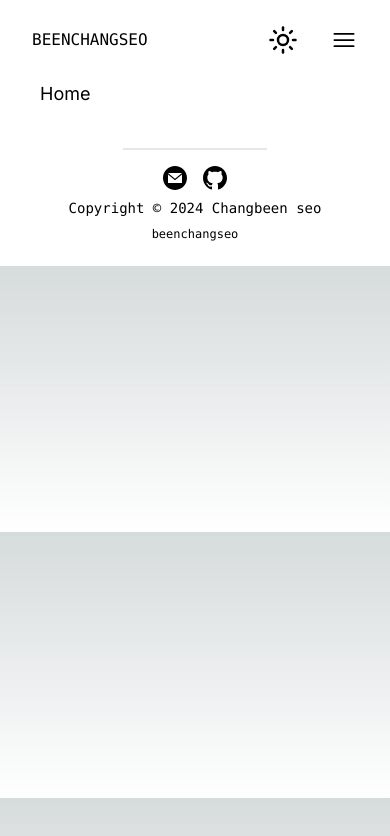
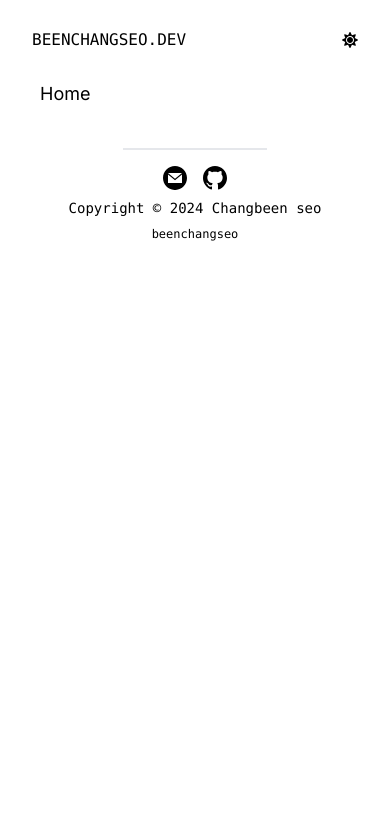
Before and after one commit to beenchangseo/beenchangseo.github.io, a Next.js app: page / in a window 390 px wide. Shown: the top 836 px of the page. Built offline with nearby package versions, Linux system fonts and the light colour scheme.

Commit message:
dark mode 추가

```diff
--- a/package.json
+++ b/package.json
@@ -12,8 +12,10 @@
   },
   "dependencies": {
     "next": "14.1.0",
+    "next-themes": "^0.2.1",
     "react": "^18",
-    "react-dom": "^18"
+    "react-dom": "^18",
+    "react-icons": "^5.0.1"
   },
   "devDependencies": {
     "@types/node": "^20",
--- a/src/app/globals.css
+++ b/src/app/globals.css
@@ -2,7 +2,7 @@
 @tailwind components;
 @tailwind utilities;
 
-:root {
+/* :root {
   --foreground-rgb: 0, 0, 0;
   --background-start-rgb: 214, 219, 220;
   --background-end-rgb: 255, 255, 255;
@@ -30,4 +30,4 @@ body {
   .text-balance {
     text-wrap: balance;
   }
-}
+} */
--- a/src/app/layout.tsx
+++ b/src/app/layout.tsx
@@ -1,6 +1,7 @@
 import type {Metadata} from 'next';
 import {Inter} from 'next/font/google';
 import './globals.css';
+import Providers from '../components/mode/Provider';
 import Layout from '@/components/Layout';
 
 const inter = Inter({subsets: ['latin']});
@@ -16,9 +17,11 @@ export default function RootLayout({
     children: React.ReactNode;
 }>) {
     return (
-        <html lang="en">
-            <body className={inter.className}>
-                <Layout>{children}</Layout>
+        <html lang="en" className={`transition duration-300 ${inter.className}`}>
+            <body /* className={inter.className} */>
+                <Providers>
+                    <Layout>{children}</Layout>
+                </Providers>
             </body>
         </html>
     );
--- a/src/components/Header.tsx
+++ b/src/components/Header.tsx
@@ -1,24 +1,13 @@
 'use client';
 import {useEffect, useRef, useState} from 'react';
 import Nav from './Nav';
-import Image from 'next/image';
-import Head from 'next/head';
 import Link from 'next/link';
-
-type Theme = null | 'dark' | 'light';
+import DarkModeButton from './mode/DarkMode';
 
 export default function Header() {
     const headerRef = useRef<HTMLElement>(null);
     const toggleRef = useRef<HTMLDivElement>(null);
     const [onToggle, setOnToggle] = useState<boolean>(false);
-    const [theme, setTheme] = useState<Theme>(null);
-
-    const handleTheme = () => {
-        const newTheme = theme === 'dark' ? 'light' : 'dark';
-        setTheme(newTheme);
-        window.localStorage.setItem('theme', newTheme);
-        document.body.className = newTheme;
-    };
 
     const handleScroll = () => {
         if (window.scrollY > 0) {
@@ -36,7 +25,6 @@ export default function Header() {
 
     useEffect(() => {
         window.addEventListener('scroll', handleScroll);
-        setTheme(document.body.className as Theme);
         return () => {
             window.removeEventListener('scroll', handleScroll);
         };
@@ -44,65 +32,18 @@ export default function Header() {
 
     return (
         <>
-            <Head>
-                <title>Maintain Hoon</title>
-            </Head>
             <header
                 ref={headerRef}
                 className="sticky top-0 left-0 w-full z-10 h-20 font-mono transition duration-500 bg-white dark:bg-[#111111]"
             >
-                <div className="text-black max-w-screen-md h-20 flex flex-nowrap items-center justify-between m-auto px-8">
+                <div className="max-w-screen-md h-20 flex flex-nowrap items-center justify-between m-auto px-8">
                     <Link href="/">
-                        {theme === 'dark' ? (
-                            <h1 className="text-white">BEENCHANGSEO</h1>
-                        ) : (
-                            <h1 className="text-balck">BEENCHANGSEO</h1>
-                        )}
-                        {/* TODO: 로고 만들어서 코드 수정하기 */}
-                        {/* {theme === 'dark' ? (
-                            <Image
-                                src="/images/logo_dark_mode.png"
-                                alt="profile"
-                                width={180}
-                                height={30}
-                            />
-                        ) : (
-                            <Image
-                                src="/images/logo_light_mode.png"
-                                alt="profile"
-                                width={180}
-                                height={30}
-                            />
-                        )} */}
+                        <h1>BEENCHANGSEO.DEV</h1>
                     </Link>
+
                     <div className="flex flex-nowrap gap-8 items-center">
-                        {/* Main logo 영역 */}
-                        <button type="button" className="m-0 p-0" onClick={handleTheme}>
-                            {theme === 'dark' ? (
-                                <Image src="/svg/moon.svg" alt="dark mode" width={30} height={30} />
-                            ) : (
-                                <Image src="/svg/sun.svg" alt="light mode" width={30} height={30} />
-                            )}
-                        </button>
+                        <DarkModeButton />
 
-                        {/* 토글 영역 */}
-                        <button type="button" className="m-0 p-0 sm:hidden" onClick={handleToggle}>
-                            <svg
-                                xmlns="http://www.w3.org/2000/svg"
-                                viewBox="0 0 24 24"
-                                strokeWidth={1.5}
-                                stroke="currentColor"
-                                className="w-7 h-7 transition duration-500 stroke-black dark:stroke-white"
-                            >
-                                <path
-                                    strokeLinecap="round"
-                                    strokeLinejoin="round"
-                                    d="M3.75 6.75h16.5M3.75 12h16.5m-16.5 5.25h16.5"
-                                />
-                            </svg>
-                        </button>
-
-                        {/* 메뉴 영역 */}
                         <div className="flex-nowrap items-center justify-center gap-5 text-center hidden sm:flex">
                             <Nav type="normal" />
                         </div>
--- /dev/null
+++ b/src/components/mode/DarkMode.tsx
@@ -0,0 +1,28 @@
+'use client';
+import {useState, useEffect} from 'react';
+import {useTheme} from 'next-themes';
+import {FaMoon, FaSun} from 'react-icons/fa';
+
+const DarkModeButton = () => {
+    const [mounted, setMounted] = useState(false);
+    const {theme, setTheme} = useTheme();
+
+    useEffect(() => {
+        setMounted(true);
+    }, []);
+
+    if (!mounted) {
+        return null;
+    }
+
+    return (
+        <button
+            className="m-0 p-0"
+            onClick={(e) => (theme === 'dark' ? setTheme('light') : setTheme('dark'))}
+        >
+            {theme === 'dark' ? <FaMoon /> : <FaSun />}
+        </button>
+    );
+};
+
+export default DarkModeButton;
--- /dev/null
+++ b/src/components/mode/Provider.tsx
@@ -0,0 +1,28 @@
+'use client';
+
+import {ThemeProvider} from 'next-themes';
+import {useState, useEffect} from 'react';
+
+type Props = {
+    children: string | React.JSX.Element | React.JSX.Element[];
+};
+
+const Provider = ({children}: Props) => {
+    const [mounted, setMounted] = useState<boolean>(false);
+
+    useEffect(() => {
+        setMounted(true);
+    }, []);
+
+    if (!mounted) {
+        return <>{children}</>;
+    }
+
+    return (
+        <ThemeProvider enableSystem={true} attribute="class">
+            {children}
+        </ThemeProvider>
+    );
+};
+
+export default Provider;
--- a/tailwind.config.ts
+++ b/tailwind.config.ts
@@ -1,17 +1,18 @@
-import type { Config } from "tailwindcss";
+import type {Config} from 'tailwindcss';
 
 const config: Config = {
+    darkMode: 'class',
     content: [
-    "./src/pages/**/*.{js,ts,jsx,tsx,mdx}",
-    "./src/components/**/*.{js,ts,jsx,tsx,mdx}",
-    "./src/app/**/*.{js,ts,jsx,tsx,mdx}",
+        './src/pages/**/*.{js,ts,jsx,tsx,mdx}',
+        './src/components/**/*.{js,ts,jsx,tsx,mdx}',
+        './src/app/**/*.{js,ts,jsx,tsx,mdx}',
     ],
     theme: {
         extend: {
             backgroundImage: {
-        "gradient-radial": "radial-gradient(var(--tw-gradient-stops))",
-        "gradient-conic":
-          "conic-gradient(from 180deg at 50% 50%, var(--tw-gradient-stops))",
+                'gradient-radial': 'radial-gradient(var(--tw-gradient-stops))',
+                'gradient-conic':
+                    'conic-gradient(from 180deg at 50% 50%, var(--tw-gradient-stops))',
             },
         },
     },
```
Also changed, not shown: 1 other file (tests, documents, lock files or other folders). Lines whose indentation alone changed are shown as unchanged.
